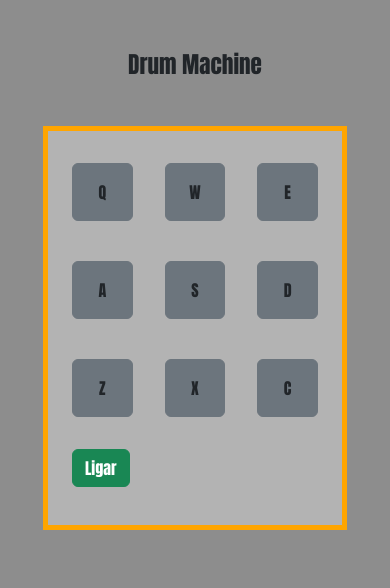
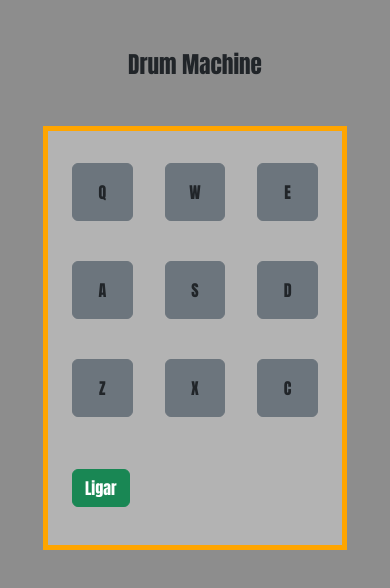
Before and after one commit to ygordeoliveira/drum-machine-Freecodecamp, a React (Create React App) app: page / in a window 390 px wide. Shown: the top 588 px of the page. Built offline with nearby package versions, Linux system fonts and the light colour scheme.

Commit message:
Add a margin to the left of the display and a margin for the project start button when the screen has a screen width between 769px and 200px

```diff
--- a/src/App.css
+++ b/src/App.css
@@ -68,4 +68,10 @@ label {
     .volume-control, .btn-danger, .display {
         margin-top: 30px;
     }
+    .display {
+        margin-left: 40px;
+    }
+    .btn-success {
+        margin-top: 20px;
+    }
 }
```
